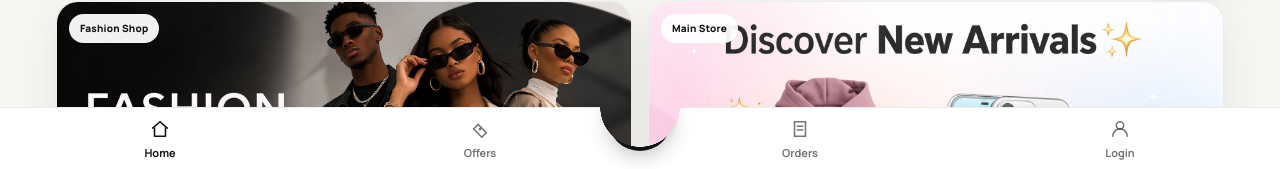
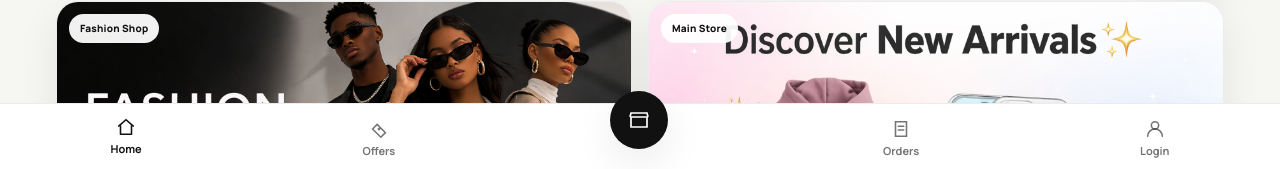
Before and after one commit to Orderion/Beme-Market, a React (Vite) app in the folder Beme-Frontend/: page / in a window 1280 px wide. Shown: the part 629-798 px from the top of the page. Built offline with nearby package versions, Linux system fonts and the light colour scheme; no server answers; the database is empty.

Commit message:
Update BottomNav.css

```diff
--- a/Beme-Frontend/src/components/navigation/BottomNav.css
+++ b/Beme-Frontend/src/components/navigation/BottomNav.css
@@ -1,51 +1,28 @@
 /* =========================
-   BOTTOM NAV — PULSE STYLE
+   BOTTOM NAV (THEME-AWARE)
 ========================= */
 
+/* HIDE ON DESKTOP */
 @media (min-width: 768px) {
-  .bottom-nav { display: none; }
+  .bottom-nav {
+    display: none;
+  }
 }
 
+/* NAV BASE */
 .bottom-nav {
   position: fixed;
   bottom: 0;
   left: 0;
   width: 100%;
-  height: 64px;
+  height: 68px;
   background: var(--card);
+  border-top: 1px solid var(--border);
   display: flex;
   justify-content: space-around;
   align-items: center;
   z-index: 1000;
-  border-top: none;
-  --curve-size: 40px;
-  -webkit-mask:
-    radial-gradient(circle var(--curve-size) at 50% 0%, transparent 99%, black 100%)
-    top / 100% 100% no-repeat;
-  mask:
-    radial-gradient(circle var(--curve-size) at 50% 0%, transparent 99%, black 100%)
-    top / 100% 100% no-repeat;
-}
-
-.bottom-nav::after {
-  content: "";
-  position: absolute;
-  top: 0; left: 0; right: 0; bottom: 0;
-  border-top: 1px solid var(--border);
-  pointer-events: none;
-  -webkit-mask:
-    radial-gradient(circle var(--curve-size) at 50% 0%, transparent 99%, black 100%)
-    top / 100% 100% no-repeat;
-  mask:
-    radial-gradient(circle var(--curve-size) at 50% 0%, transparent 99%, black 100%)
-    top / 100% 100% no-repeat;
-}
-
-/* Invisible spacer keeps 4 items evenly spaced */
-.bn-center-spacer {
-  width: 64px;
-  flex-shrink: 0;
-  pointer-events: none;
+  transition: background var(--motion-slow), border-color var(--motion-slow);
 }
 
 /* ITEMS */
@@ -57,79 +34,60 @@
   color: var(--muted);
   background: none;
   border: none;
-  cursor: pointer;
-  padding: 4px 8px;
-  transition: color 0.2s ease, transform 0.15s ease;
+  transition: all var(--motion-fast);
   position: relative;
-  gap: 3px;
-  flex: 1;
 }
 
 .bn-item span {
-  margin-top: 2px;
+  margin-top: 3px;
 }
 
+/* ICON */
 .bn-svg {
   width: 22px;
   height: 22px;
+  fill: currentColor;
+  transition: color var(--motion-fast);
 }
 
-/* Light mode active = black */
+/* ACTIVE STATE */
 .bn-item.active {
-  color: #111111;
-  font-weight: 700;
+  color: var(--accent);
+  transform: translateY(-2px);
 }
 
-/* Dark mode active = white */
-body.dark .bn-item.active {
-  color: #ffffff;
+/* TAP ANIMATION */
+.bn-item:active {
+  transform: scale(0.92);
 }
 
-.bn-item:active {
-  transform: scale(0.88);
-}
-
-/* ==============================
-   CENTER FLOATING BUTTON
-============================== */
+/* CENTER BUTTON */
 .bn-center {
-  position: fixed;
-  bottom: 20px;
-  left: 50%;
-  transform: translateX(-50%);
-  width: 64px;
-  height: 64px;
+  position: relative;
+  top: -18px;
+  width: 58px;
+  height: 58px;
   border-radius: 50%;
+  background: var(--accent);
+  color: var(--button-text);
   border: none;
-  cursor: pointer;
   display: flex;
   align-items: center;
   justify-content: center;
-  z-index: 1100;
-  transition: transform 0.15s ease, box-shadow 0.15s ease;
-
-  /* Light mode: black button, white icon */
-  background: #111111;
-  color: #ffffff;
-  box-shadow: 0 4px 20px rgba(0,0,0,0.25);
-}
-
-/* Dark mode: white button, black icon */
-body.dark .bn-center {
-  background: #ffffff;
-  color: #000000;
-  box-shadow: 0 4px 20px rgba(255,255,255,0.15);
+  box-shadow: var(--shadow);
+  transition: transform var(--motion-fast), background var(--motion-smooth);
 }
 
 .bn-center .bn-svg {
-  width: 26px;
-  height: 26px;
+  width: 24px;
+  height: 24px;
 }
 
 .bn-center:active {
-  transform: translateX(-50%) scale(0.91);
+  transform: scale(0.9);
 }
 
+/* SAFE AREA */
 body {
   padding-bottom: 80px;
 }
@@ -139,60 +97,59 @@ body {
 ========================= */
 .bn-account-wrap {
   position: relative;
-  flex: 1;
-  display: flex;
-  justify-content: center;
 }
 
 .bn-confirm {
   position: absolute;
-  bottom: 76px;
-  left: 50%;
-  transform: translateX(-50%) translateY(6px);
+  bottom: 70px;
+  left: -80%;
+  transform: translateX(-50%);
   width: 220px;
   background: var(--card);
   border: 1px solid var(--border);
-  border-radius: var(--radius, 12px);
-  box-shadow: 0 8px 32px rgba(0,0,0,0.12);
+  border-radius: var(--radius);
+  box-shadow: var(--shadow);
   opacity: 0;
   pointer-events: none;
-  transition: opacity 0.2s ease, transform 0.2s ease;
+  transition: all var(--motion-fast);
   text-align: center;
-  padding: 14px;
+  padding: 12px;
   z-index: 1500;
 }
 
 .bn-confirm.is-open {
   opacity: 1;
   pointer-events: auto;
-  transform: translateX(-50%) translateY(0);
 }
 
 .bn-confirm p {
-  margin: 0 0 10px 0;
+  margin: 0 0 8px 0;
   font-size: 13px;
   color: var(--text);
 }
 
 .bn-confirm-actions {
   display: flex;
+  justify-content: space-between;
   gap: 8px;
 }
 
 .bn-confirm-actions button {
   flex: 1;
-  padding: 7px 0;
-  border-radius: 8px;
+  padding: 6px 0;
+  border-radius: 6px;
   border: none;
   font-size: 12px;
   cursor: pointer;
-  font-weight: 500;
+  transition: background var(--motion-fast);
 }
 
-.bn-confirm-actions button:active { transform: scale(0.95); }
+.bn-confirm-actions button:hover {
+  opacity: 0.85;
+}
 
 .bn-confirm-actions .bn-confirm-btn--danger {
-  background: #ff4444;
+  background: #ff4d4d;
   color: #fff;
 }
 
@@ -202,9 +159,35 @@ body {
 }
 
 /* =========================
-   CART BADGE
+   OFFERS TAP ALERT
 ========================= */
-.bn-icon-wrap { position: relative; }
+.bn-offer-alert {
+  position: fixed;
+  bottom: 80px;
+  left: 50%;
+  transform: translateX(-50%);
+  background: var(--accent);
+  color: var(--button-text);
+  padding: 8px 16px;
+  border-radius: var(--radius);
+  font-size: 13px;
+  opacity: 0;
+  pointer-events: none;
+  transition: all var(--motion-fast);
+  z-index: 2000;
+}
+
+.bn-offer-alert.show {
+  opacity: 1;
+  pointer-events: auto;
+}
+
+/* =========================
+   CART BADGE (if needed later)
+========================= */
+.bn-icon-wrap {
+  position: relative;
+}
 
 .bn-badge {
   position: absolute;
@@ -215,5 +198,4 @@ body {
   font-size: 10px;
   padding: 2px 5px;
   border-radius: 10px;
-  font-weight: 700;
 }
```
